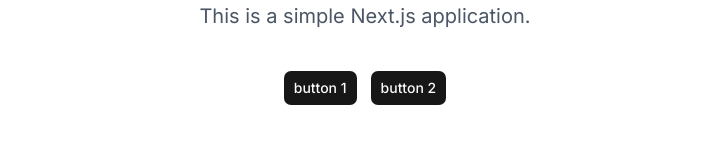
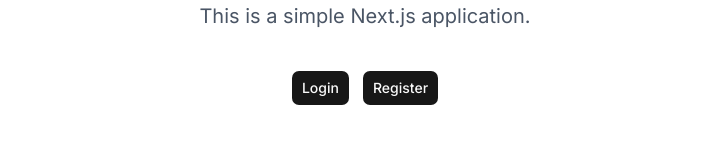
Before and after one commit to LutfiHub009/UKL_Duo26, a Next.js app: page / in a window 1280 px wide. Shown: the part 426-570 px from the top of the page, without its empty margins (275-1003 px from the left). Built offline with nearby package versions, Linux system fonts and the light colour scheme.

Commit message:
Update button di page app

```diff
--- a/app/page.tsx
+++ b/app/page.tsx
@@ -1,4 +1,5 @@
 import { Button } from "@/components/ui/button";
+import Link from 'next/link';
 
 export default function Home() {
   return (
@@ -7,8 +8,12 @@
       <h1 className="text-6xl font-semibold">Welcome to My Next.js App</h1>
       <p className="text-xl text-gray-600 dark:text-gray-400">This is a simple Next.js application.</p>
       <div className="space-x-3">
-        <Button> button 1</Button>
-        <Button> button 2</Button>
+        <Link href="/login">
+          <Button>Login</Button>
+        </Link>
+        <Link href="/register">
+          <Button>Register</Button>
+        </Link>
       </div>
     </div>
   </div>
```
